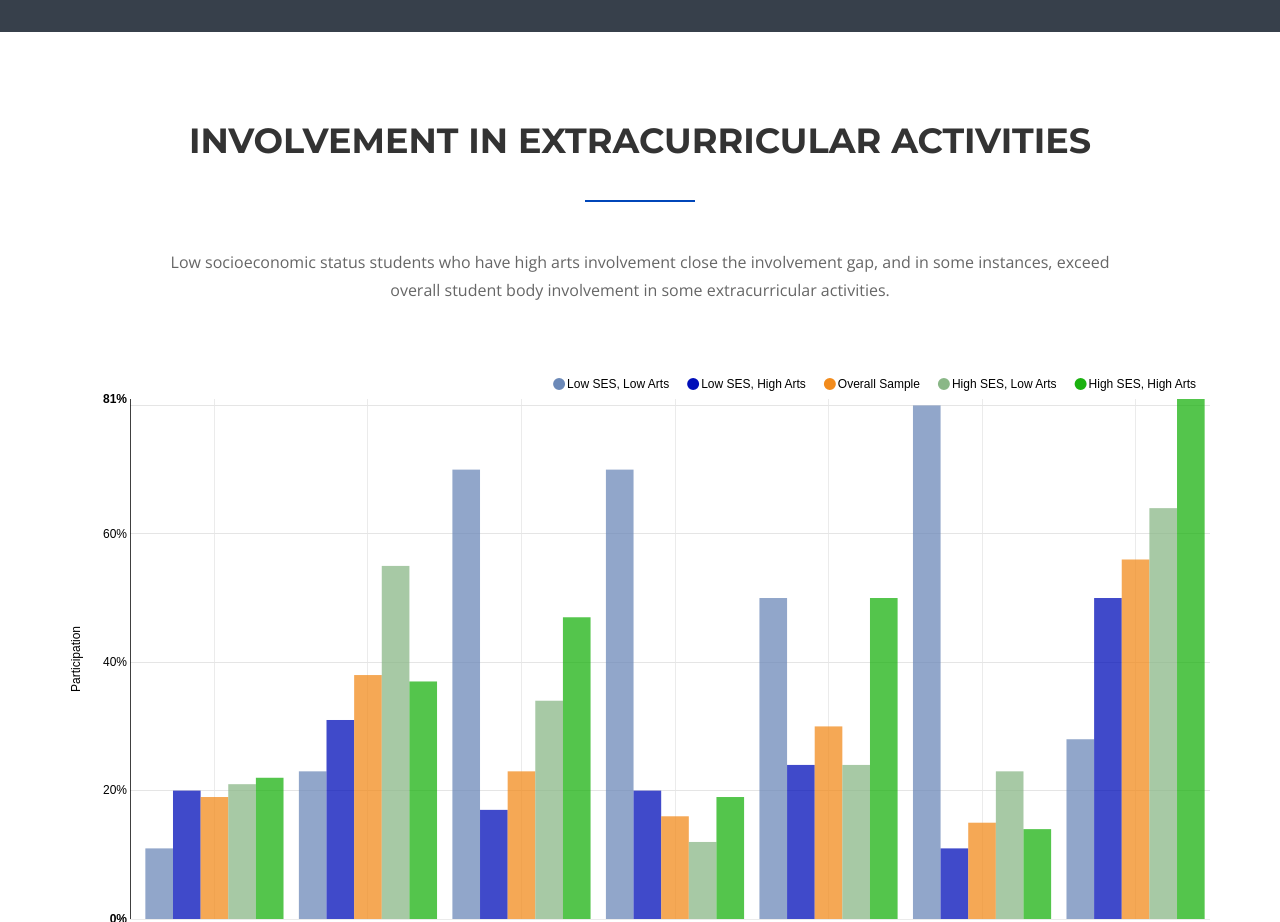
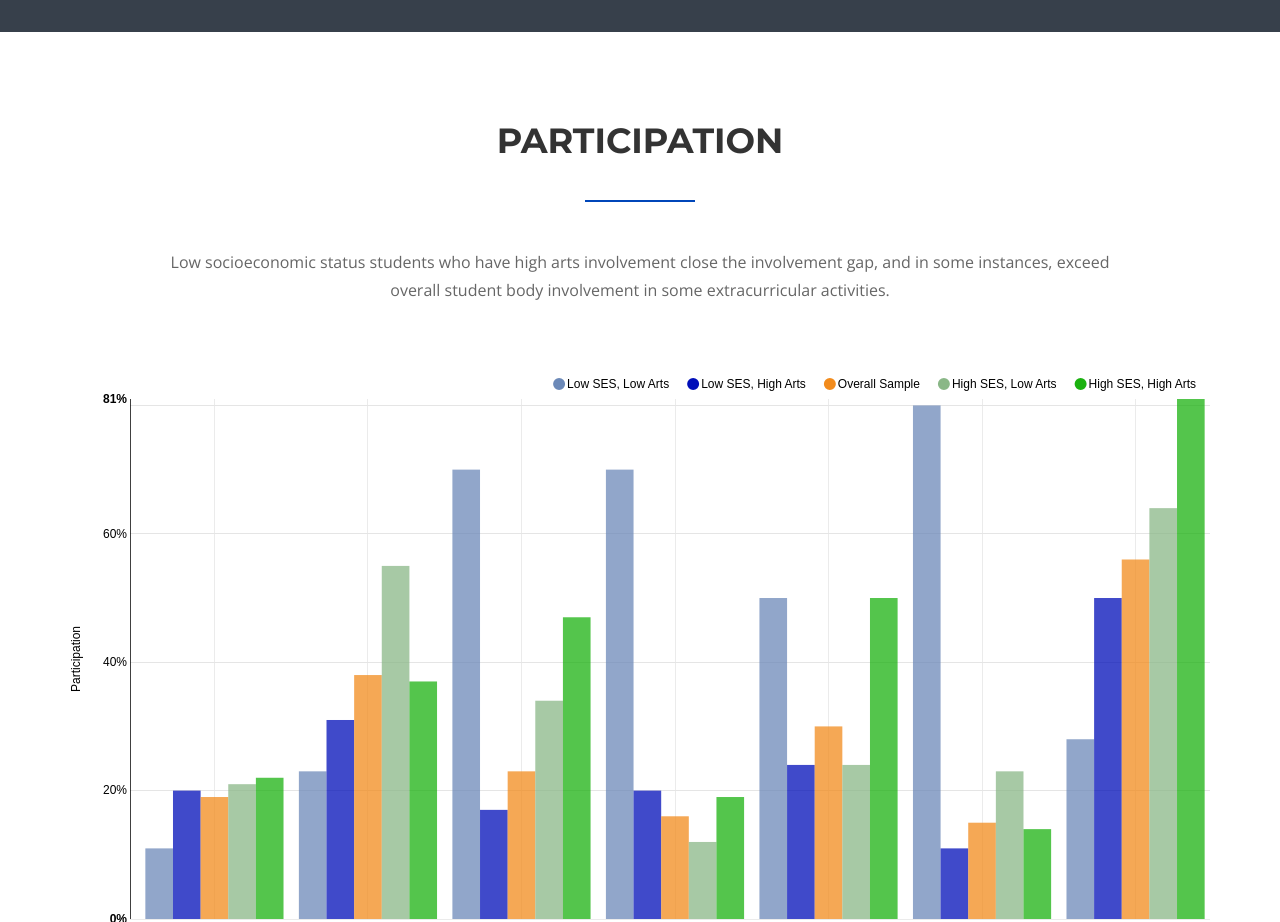
Before and after one commit to liseljensen/liseljensen.github.io, a plain HTML site: page index.html in a window 1280 px wide. Shown: the part 1980-2902 px from the top of the page. Drawn offline with nearby package versions, Linux system fonts and the light colour scheme; grey boxes are pictures that could not be loaded.

Commit message:
adding final zip

```diff
--- a/index.html
+++ b/index.html
@@ -127,7 +127,7 @@
             <div class="container">
                 <div class="row">
                      <div class="section_header">
-                        <h2>Involvement in Extracurricular Activities</h2>
+                        <h2>Participation</h2>
                         <span class="header_line"></span>
                         <div class="s_descr_wrap">
                             <div class="s_descr">Low socioeconomic status students who have high arts involvement close the involvement gap, and in some instances, exceed overall student body involvement in some extracurricular activities.</div>
```
Also changed, not shown: 3 other files.
